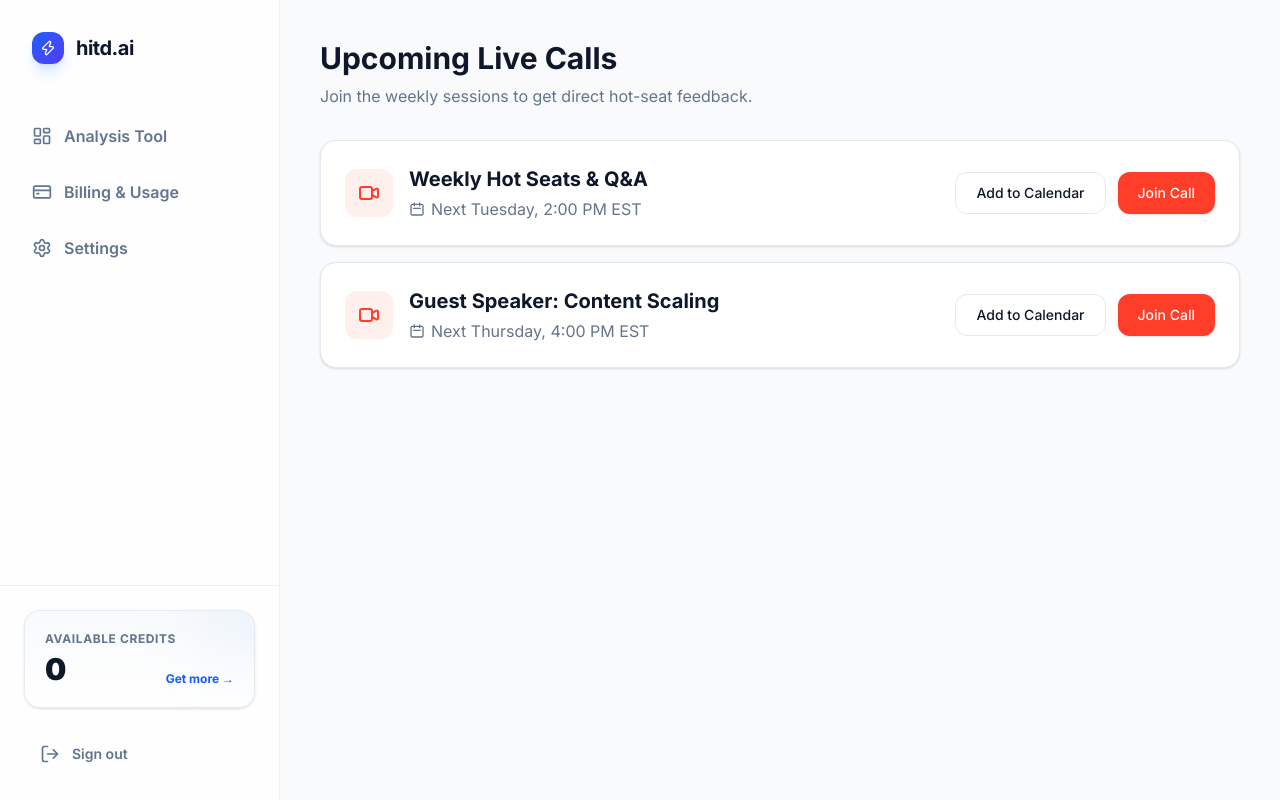
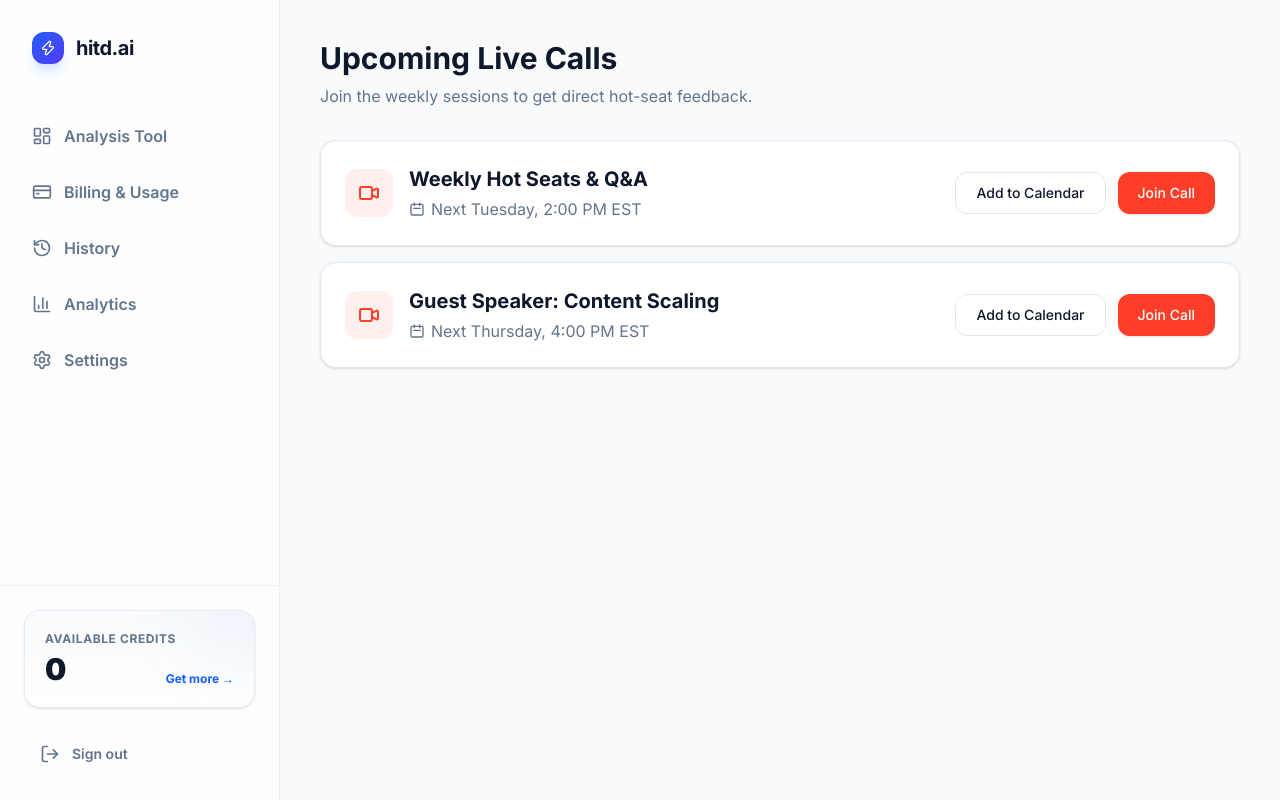
Before and after one commit to xovoxprojects/hitd-app, a Next.js app: page /dashboard/calls in a window 1280 px wide. Built offline with nearby package versions, Linux system fonts and the light colour scheme; no server answers.

Commit message:
Add History and Analytics to dashboard sidebar nav

```diff
--- a/src/app/dashboard/layout.tsx
+++ b/src/app/dashboard/layout.tsx
@@ -3,7 +3,7 @@
 import { useSession, signOut } from "next-auth/react";
 import Link from "next/link";
 import { usePathname } from "next/navigation";
-import { LayoutDashboard, CreditCard, Settings, LogOut, Zap, ChevronRight } from "lucide-react";
+import { LayoutDashboard, CreditCard, Settings, LogOut, Zap, ChevronRight, History, BarChart3 } from "lucide-react";
 
 export default function DashboardLayout({ children }: { children: React.ReactNode }) {
   const { data: session } = useSession();
@@ -41,6 +41,24 @@ export default function DashboardLayout({ children }: { children: React.ReactNod
             {pathname !== '/dashboard/billing' && <ChevronRight className="w-4 h-4 opacity-0 group-hover:opacity-100 transition-opacity" />}
           </Link>
           <Link
+            href="/dashboard/history"
+            className={`group flex items-center justify-between px-4 py-3 rounded-xl transition-all duration-200 ${pathname === '/dashboard/history' ? 'bg-slate-900 text-white shadow-md shadow-slate-900/10' : 'text-slate-500 hover:text-slate-900 hover:bg-slate-100'}`}
+          >
+            <div className="flex items-center gap-3 font-semibold">
+              <History className="w-5 h-5" /> History
+            </div>
+            {pathname !== '/dashboard/history' && <ChevronRight className="w-4 h-4 opacity-0 group-hover:opacity-100 transition-opacity" />}
+          </Link>
+          <Link
+            href="/dashboard/analytics"
+            className={`group flex items-center justify-between px-4 py-3 rounded-xl transition-all duration-200 ${pathname === '/dashboard/analytics' ? 'bg-slate-900 text-white shadow-md shadow-slate-900/10' : 'text-slate-500 hover:text-slate-900 hover:bg-slate-100'}`}
+          >
+            <div className="flex items-center gap-3 font-semibold">
+              <BarChart3 className="w-5 h-5" /> Analytics
+            </div>
+            {pathname !== '/dashboard/analytics' && <ChevronRight className="w-4 h-4 opacity-0 group-hover:opacity-100 transition-opacity" />}
+          </Link>
+          <Link
             href="/dashboard/settings"
             className={`group flex items-center justify-between px-4 py-3 rounded-xl transition-all duration-200 ${pathname === '/dashboard/settings' ? 'bg-slate-900 text-white shadow-md shadow-slate-900/10' : 'text-slate-500 hover:text-slate-900 hover:bg-slate-100'}`}
           >
@@ -59,10 +77,10 @@ export default function DashboardLayout({ children }: { children: React.ReactNod
             <div className="text-xs text-slate-500 mb-1 font-bold uppercase tracking-wider">Available Credits</div>
             <div className="flex items-end justify-between relative z-10">
               <span className="text-3xl font-black text-slate-900 tracking-tight">{session?.user?.credits || 0}</span>
-              <Link href="/pricing" className="text-xs text-blue-600 hover:text-blue-800 font-bold transition-colors">Get more &rarr;</Link>
+              <Link href="/#pricing" className="text-xs text-blue-600 hover:text-blue-800 font-bold transition-colors">Get more &rarr;</Link>
             </div>
             {session?.user?.plan === "none" && (
-              <Link href="/pricing" className="mt-4 w-full block text-center py-2.5 bg-black text-white text-sm font-semibold rounded-xl hover:bg-slate-800 transition-all shadow-md hover:shadow-lg">
+              <Link href="/#pricing" className="mt-4 w-full block text-center py-2.5 bg-black text-white text-sm font-semibold rounded-xl hover:bg-slate-800 transition-all shadow-md hover:shadow-lg">
                 Upgrade Plan
               </Link>
             )}
```
